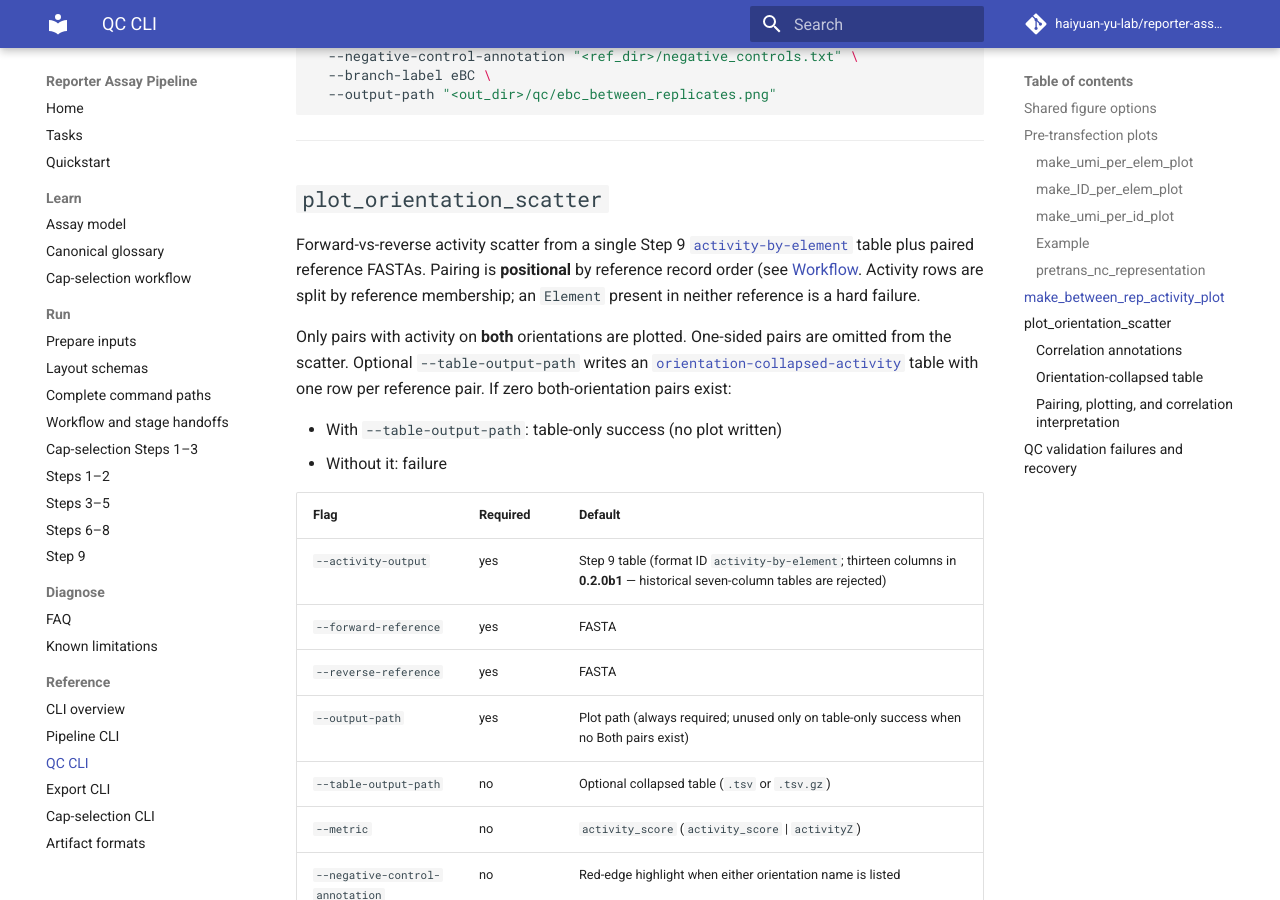
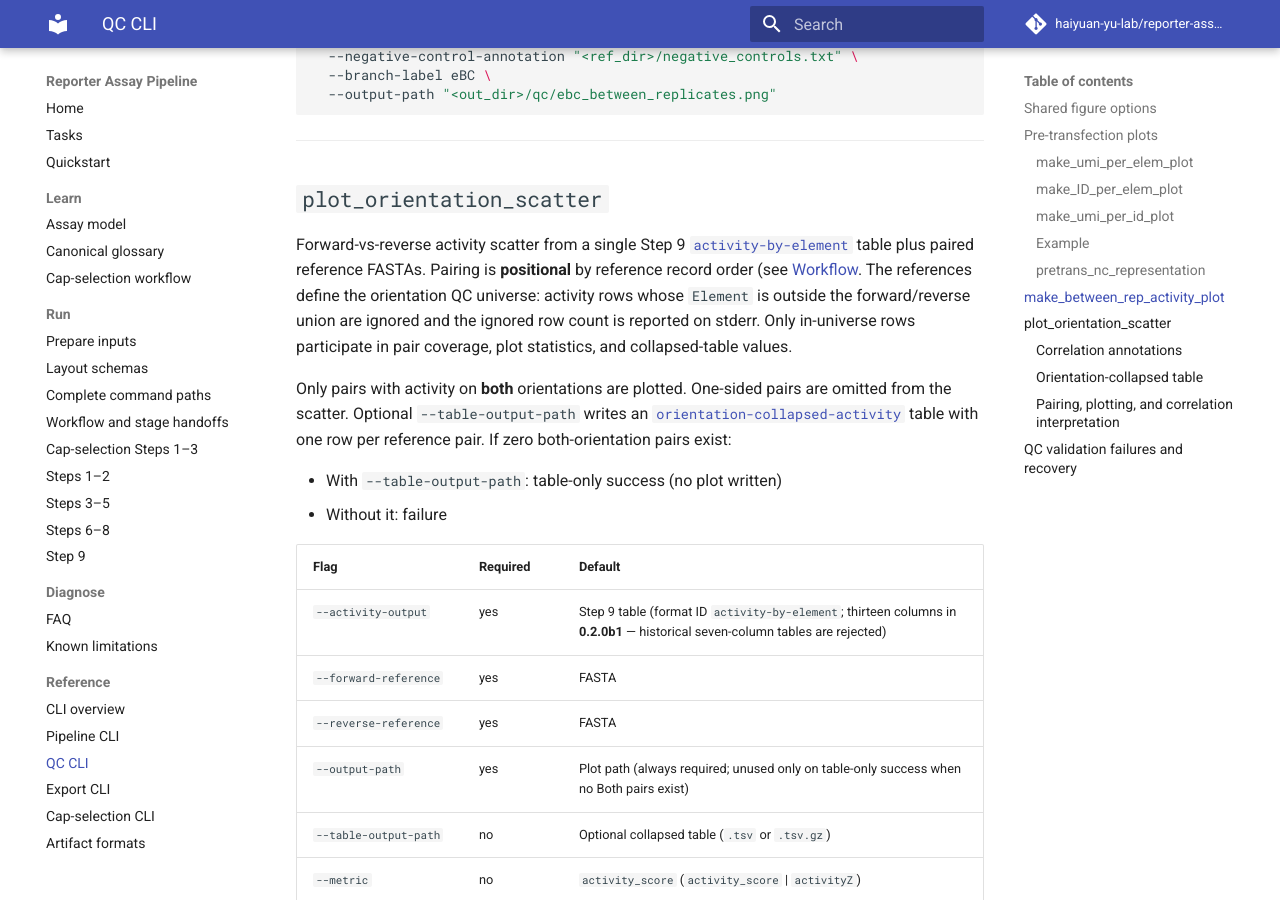
Before and after one commit to haiyuan-yu-lab/reporter-assay-pipeline-doc, an MkDocs documentation site: the page built from docs/cli/qc.md, in a window 1280 px wide and 900 px high, scrolled down 5873 px. Built offline with MkDocs 1.6.1 and Material for MkDocs 9.7.7, drawn with Linux system fonts in a browser that asks for light colours; comment, search, counter and statistics services are not loaded.

Commit message:
Document that orientation scatter treats paired FASTAs as the activity subset universe.
Co-authored-by: Cursor <cursoragent@cursor.com>

```diff
--- a/docs/cli/qc.md
+++ b/docs/cli/qc.md
@@ -229,9 +229,11 @@ yulab_reporter_qc make_between_rep_activity_plot \
 Forward-vs-reverse activity scatter from a single Step 9
 [`activity-by-element`](../formats.md#activity-by-element) table plus paired
 reference FASTAs. Pairing is **positional** by reference record order (see
-[Workflow](../workflow.md#forwardreverse-reference-pairing). Activity rows are
-split by reference membership; an `Element` present in neither reference is a
-hard failure.
+[Workflow](../workflow.md#forwardreverse-reference-pairing). The references
+define the orientation QC universe: activity rows whose `Element` is outside
+the forward/reverse union are ignored and the ignored row count is reported on
+stderr. Only in-universe rows participate in pair coverage, plot statistics, and
+collapsed-table values.
 
 Only pairs with activity on **both** orientations are plotted. One-sided pairs
 are omitted from the scatter. Optional `--table-output-path` writes an
```
